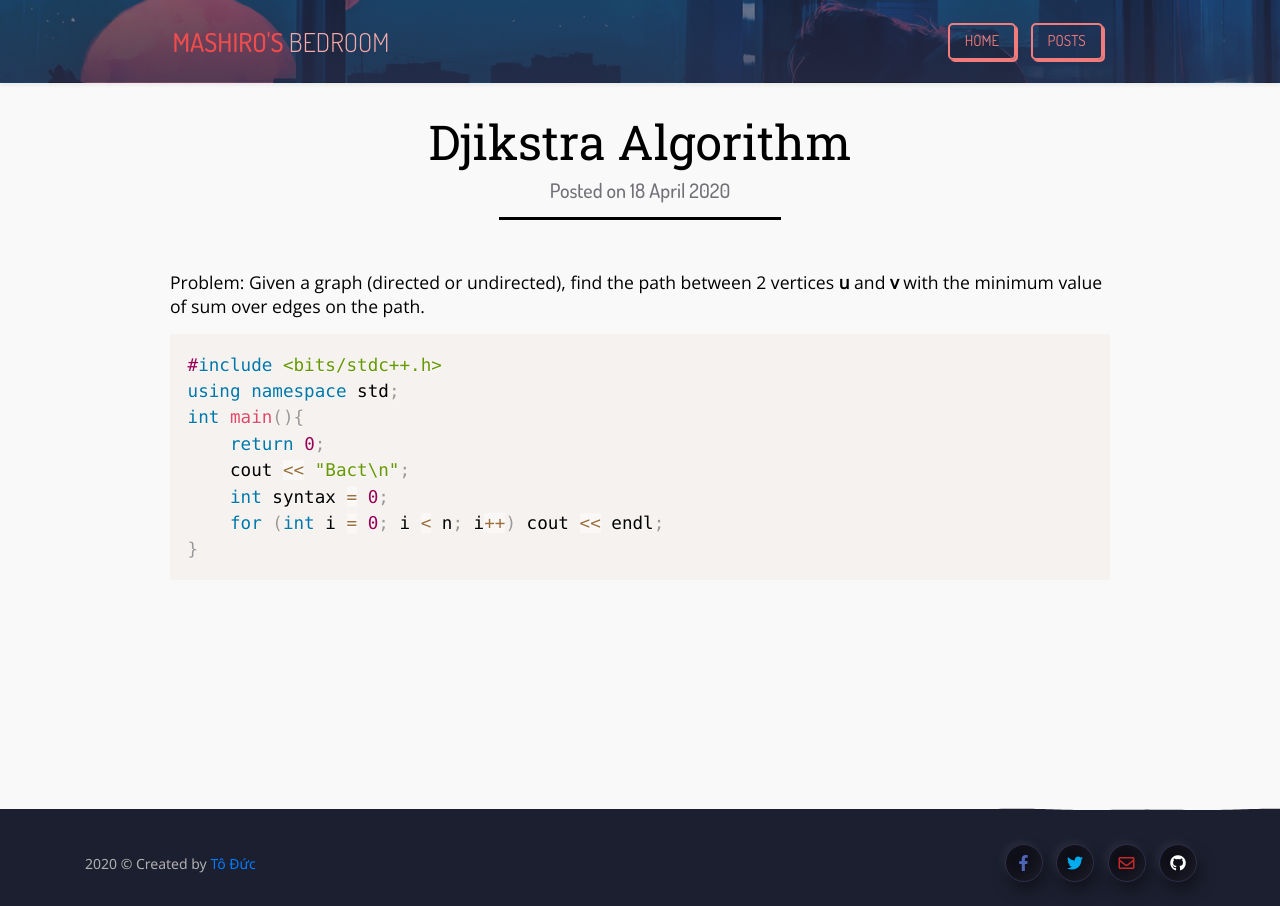
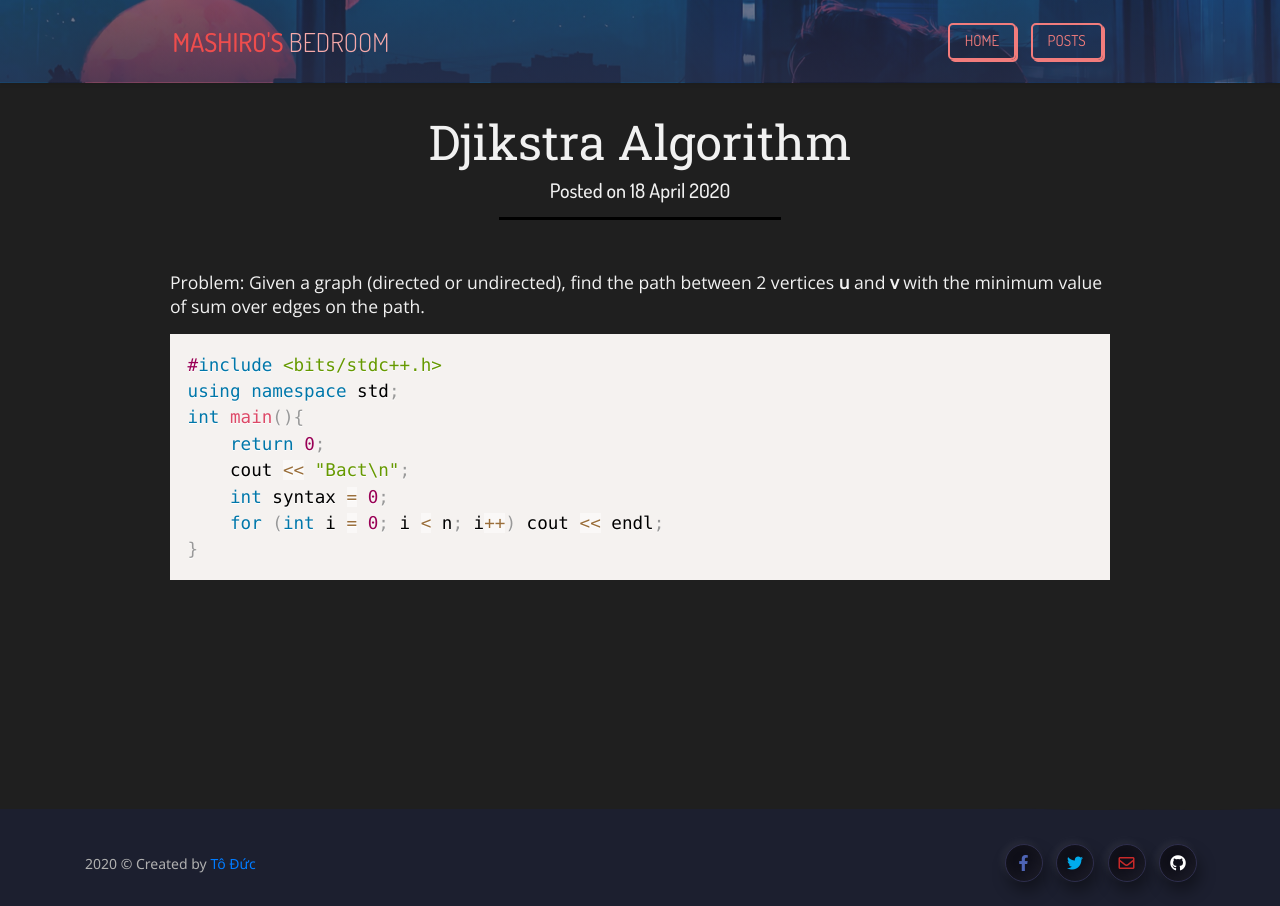
Before and after one commit to 20toduc01/20toduc01.github.io, a Jekyll site: the page built from _posts/2020-4-18-Dijkstra.markdown, in a window 1280 px wide. Built offline with Jekyll 4.4.1, drawn with Linux system fonts in a browser that asks for light colours; nearby versions of some CDN libraries; comment, search, counter and statistics services are not loaded.

Commit message:
Darkmode on development

```diff
--- a/_layouts/post.html
+++ b/_layouts/post.html
@@ -29,8 +29,8 @@
             <article class="post">
 
                 <div class="post__header">
-                    <h1 class="title">{{ page.title }}</h1>
-                    <h5 class="date">Posted on {{ page.date | date_to_long_string }}</h5>
+                    <h1 class="post__title">{{ page.title }}</h1>
+                    <h5 class="post__date">Posted on {{ page.date | date_to_long_string }}</h5>
                 </div>
                 <div class="line"> </div>
                 <div class="post__content">
--- a/assets/css/post.css
+++ b/assets/css/post.css
@@ -8,7 +8,7 @@
     text-align: center;
 }
 
-.post__header .title {
+.post__title {
     font-family: "Roboto Slab";
     font-size: 3rem;
     color: #000000;
@@ -34,3 +34,8 @@
 .highlight {
     font-size: 1em;
 }
+
+.darkmode {
+    color: #f1f1f1;
+    background-color: #1f1f1f;
+}
```
Also changed, not shown: other parts of _layouts/post.html (+6 -0 lines).
